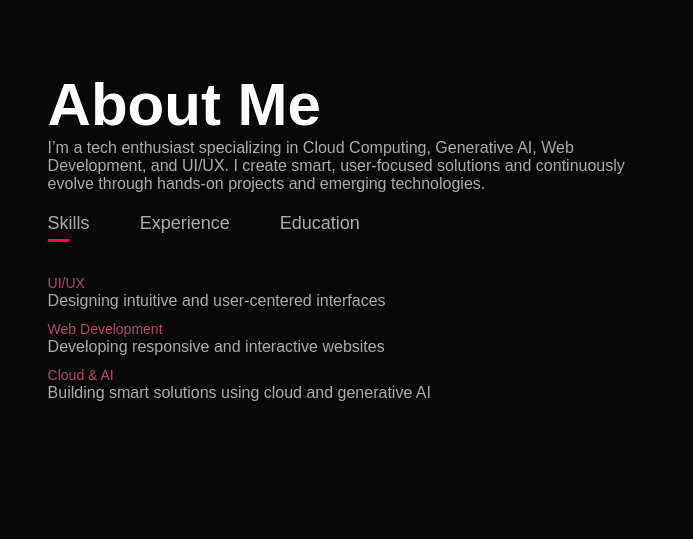
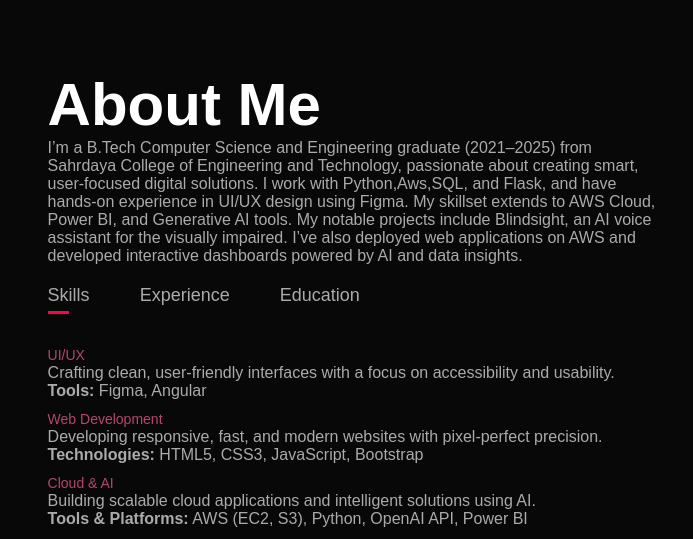
Before and after one commit to ROSHANKHAN000/portfolio2, a plain HTML site: page index.html in a window 1280 px wide. Shown: the part 820-1359 px from the top of the page, 490-1183 px from the left. Drawn offline with Linux system fonts and the light colour scheme.

Commit message:
index.html

```diff
--- a/index.html
+++ b/index.html
@@ -39,7 +39,7 @@
             </div>
             <div class="about-col-2">
                 <h1 class="sub-title">About Me</h1>
-                <p>I’m a tech enthusiast specializing in Cloud Computing, Generative AI, Web Development, and UI/UX. I create smart, user-focused solutions and continuously evolve through hands-on projects and emerging technologies.</p>
+                <p>I’m a B.Tech Computer Science and Engineering graduate (2021–2025) from Sahrdaya College of Engineering and Technology, passionate about creating smart, user-focused digital solutions. I work with Python,Aws,SQL, and Flask, and have hands-on experience in UI/UX design using Figma. My skillset extends to AWS Cloud, Power BI, and Generative AI tools. My notable projects include Blindsight, an AI voice assistant for the visually impaired. I’ve also deployed web applications on AWS and developed interactive dashboards powered by AI and data insights.</p>
                 <div class="tab-titles">
                     <p class="tab-links active-link" onclick="opentab('skills')">Skills</p>
                     <p class="tab-links" onclick="opentab('experience')">Experience</p>
@@ -47,9 +47,13 @@
                 </div>
                 <div class="tab-contents active-tab" id="skills">
                     <ul>
-                        <li><span>UI/UX</span><br>Designing intuitive and user-centered interfaces</li>
-                        <li><span>Web Development</span><br>Developing responsive and interactive websites</li>
-                        <li><span>Cloud & AI</span><br>Building smart solutions using cloud and generative AI</li>
+                        <li><span>UI/UX</span><br>Crafting clean, user-friendly interfaces with a focus on accessibility and usability.<br>
+                            <strong>Tools:</strong> Figma, Angular</li>
+                        <li><span>Web Development</span><br> Developing responsive, fast, and modern websites with pixel-perfect precision.<br>
+                            <strong>Technologies:</strong> HTML5, CSS3, JavaScript, Bootstrap</li>
+                        <li><span>Cloud & AI</span><br> Building scalable cloud applications and intelligent solutions using AI.<br>
+                            <strong>Tools & Platforms:</strong> AWS (EC2, S3), Python, OpenAI API, Power BI
+                        </li>
                     </ul>
                 </div>
                 <div class="tab-contents" id="experience">
```
